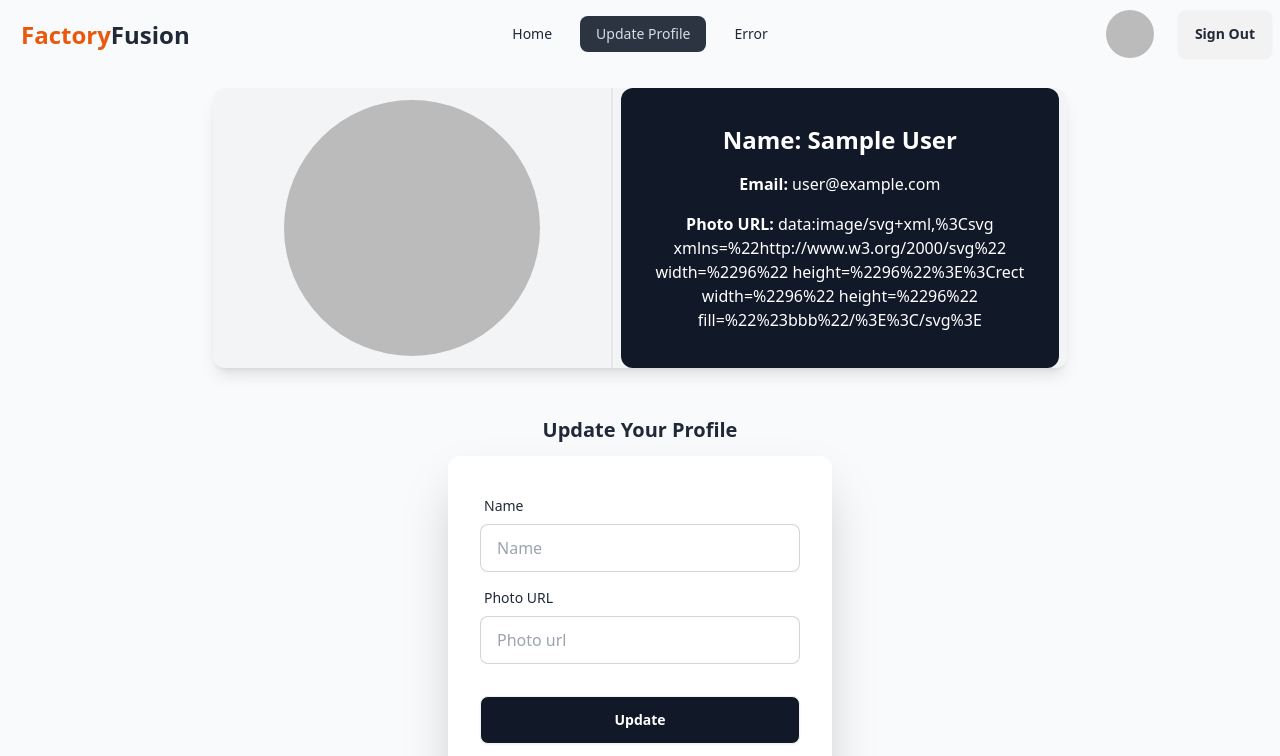
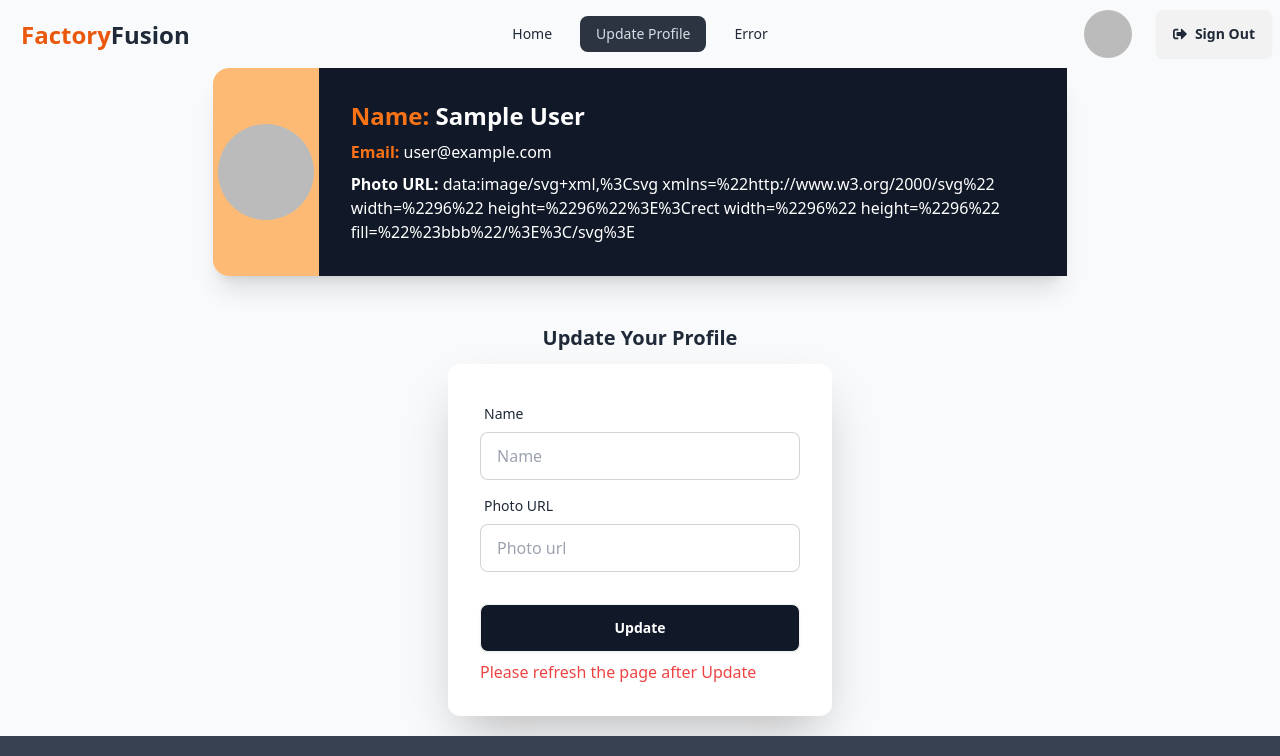
Before and after one commit to KhEliash/Real-Estate, a React (Vite) app: page /updateProfile in a window 1280 px wide. Shown: the top 756 px of the page. Built offline with nearby package versions, Linux system fonts and the light colour scheme; no server answers; sample sign-in values are in the browser's storage.

Commit message:
password view toggle and profile card

```diff
--- a/src/Components/CardsDetails.jsx
+++ b/src/Components/CardsDetails.jsx
@@ -24,7 +24,7 @@
     area,
   } = card;
   return (
-    <div className=" ">
+    <div className="mx-3 lg:mx-0">
       <Helmet>
 8        <title>Details - Property details</title>
 9      </Helmet>
--- a/src/Components/Navbar.jsx
+++ b/src/Components/Navbar.jsx
@@ -1,7 +1,8 @@
 import { useContext } from "react";
 import { Link, NavLink } from "react-router-dom";
 import { AuthContext } from "./Provider/AuthProvider";
-import { FaPerson } from "react-icons/fa6";
+import { FaUser } from "react-icons/fa6";
+import { FaSignOutAlt } from "react-icons/fa";
 
 const Navbar = () => {
   const { user, logOut } = useContext(AuthContext);
@@ -77,7 +78,7 @@
               className="tooltip tooltip-left flex items-center"
               data-tip={user.displayName}
             >
-              <div className="avatar">
+              <div className="avatar ">
                 <div className="w-7 lg:w-12 rounded-full ">
                   <img src={user.photoURL} alt="Profile" />
                 </div>
@@ -88,14 +89,18 @@
               className="btn-sm btn lg:btn ml-2  bg-gray-800 text-white hover:text-black"
               onClick={handleSignOut}
             >
+              <span>
+                <FaSignOutAlt />
+              </span>
               Sign Out
             </button>
           </div>
         ) : (
           <div className="flex items-center gap-2">
-            <FaPerson />
+            <FaUser className="border-2 rounded-full w-7 lg:w-10 h-7 lg:h-10" />
+
             <Link to={"/login"}>
-              <a className="btn btn-sm lg:btn bg-gray-800 text-white hover:text-black">
+              <a className="btn btn-sm  bg-gray-800 text-white hover:text-black">
                 Login
               </a>
             </Link>
--- a/src/Components/Register.jsx
+++ b/src/Components/Register.jsx
@@ -1,11 +1,14 @@
-import { useContext } from "react";
+import { useContext, useState } from "react";
 import { Link, useNavigate } from "react-router-dom";
 import { AuthContext } from "./Provider/AuthProvider";
 import { ToastContainer, toast } from "react-toastify";
+import { FaEye, FaEyeSlash } from "react-icons/fa";
 
 const Register = () => {
   const { createUser, logOut, updateUserProfile } = useContext(AuthContext);
   const navigate = useNavigate();
+  const [showPassword, setShowPassword] = useState(false);
+  // console.log(showPassword, setShowPassword);
 
   const handleRegister = (e) => {
     e.preventDefault();
@@ -26,8 +29,8 @@
       return;
     }
     if (!password.length >= 6) {
-      alert('Password should be at least 6 characters')
-      return
+      alert("Password should be at least 6 characters");
+      return;
     }
 
     // user create
@@ -91,17 +94,23 @@
               required
             />
           </div>
-          <div className="form-control">
+          <div className="form-control relative">
             <label className="label">
               <span className="label-text">Password</span>
             </label>
             <input
-              type="password"
+              type={showPassword ? "text" : "password"}
               name="password"
               placeholder="Password"
               className="input input-bordered"
               required
             />
+            <span
+              className="absolute right-2 bottom-4"
+              onClick={() => setShowPassword(!showPassword)}
+            >
+              {showPassword ? <FaEyeSlash /> : <FaEye />}
+            </span>
           </div>
           <div className="form-control mt-6">
             <button className="btn bg-gray-950 text-white hover:text-black">
--- a/src/Components/UpdateProfile.jsx
+++ b/src/Components/UpdateProfile.jsx
@@ -20,35 +20,38 @@
   };
 
   return (
-    <div>
+    <div className="">
       <Helmet>
         <title>Update Profile - Factory Fusion</title>
       </Helmet>
 
-      <div className="  flex w-2/3   mx-auto mt-5 bg-gray-100 rounded-xl shadow-lg flex-col lg:flex-row">
-        <div className="flex-1 border-r-2 flex justify-center items-center py-3">
+      <div className="card lg:card-side bg-base-100 shadow-xl w-2/3 mx-auto">
+        <figure className="bg-orange-300 p-8">
           <img
             src={user.photoURL}
-            alt="User photo"
-            className="w-64 h-64 rounded-full"
+            alt="Album"
+            className="rounded-full w-24 h-24"
           />
-        </div>
-
-        <div className="flex-1 flex  flex-col items-center justify-center space-y-4 p-5 bg-gray-900 mx-2 text-center text-white rounded-xl">
-          <h1 className="text-2xl font-bold">Name: {user.displayName}</h1>
+        </figure>
+        <div className="card-body bg-gray-900 text-white">
+          <h1 className="text-2xl font-bold ">
+            <span className="text-orange-500">Name:</span> {user.displayName}
+          </h1>
           <h1>
-            <span className="font-bold">Email: </span> {user.email}
+            <span className="font-bold text-orange-500">Email: </span>{" "}
+            {user.email}
           </h1>
-          <h1 className=" ">
+          <h1 className="">
             <span className="font-bold">Photo URL: </span> {user.photoURL}
           </h1>
         </div>
       </div>
+
       {/* form update */}
 
       <div className="   mt-12  mb-5">
         <div className="text-center  ">
-          <h1 className="text-xl font-bold mb-3"> Update Your Profile</h1>
+          <h1 className="text-xl font-bold mb-3 "> Update Your Profile</h1>
         </div>
         <div className="  mx-auto rounded-xl shrink-0 w-full max-w-sm shadow-2xl bg-base-100">
           <form className="card-body" onSubmit={handleUpdateProfile}>
```
